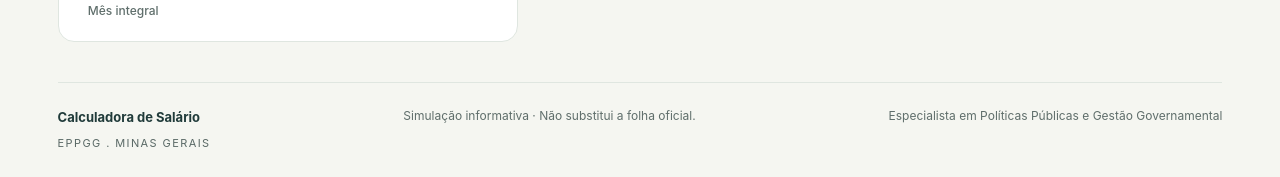
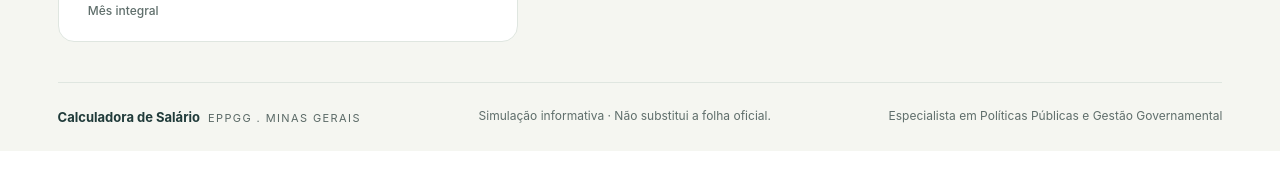
Before and after one commit to fmaximiano/eppgg, a FastAPI app: page / in a window 1280 px wide. Shown: the part 2177-2354 px from the top of the page. After the commit the page ends 2328 px from the top, so only its background shows below. Run offline with FastAPI, Linux system fonts and the light colour scheme; data that the repository does not hold is empty.

Commit message:
ui: keep footer identity inline when space permits

```diff
--- a/app/static/style.css
+++ b/app/static/style.css
@@ -712,6 +712,21 @@ footer strong {
   color: var(--ink);
 }
 
+.footer-identity {
+  display: flex;
+  flex-wrap: wrap;
+  align-items: baseline;
+  gap: var(--space-2);
+}
+.footer-identity strong,
+.footer-identity .brand-sub {
+  white-space: nowrap;
+}
+.footer-identity .brand-sub {
+  display: inline;
+  margin: 0;
+}
+
 /* 5. Calculadora ----------------------------------------------------------- */
 .workspace {
   display: grid;
--- a/app/templates/index.html
+++ b/app/templates/index.html
@@ -754,7 +754,7 @@
         <div id="sources-content"></div>
       </section>
       <footer>
-        <span>
+        <span class="footer-identity">
           <strong>Calculadora de Salário</strong>
           <span class="brand-sub">EPPGG . MINAS GERAIS</span>
         </span>
```
